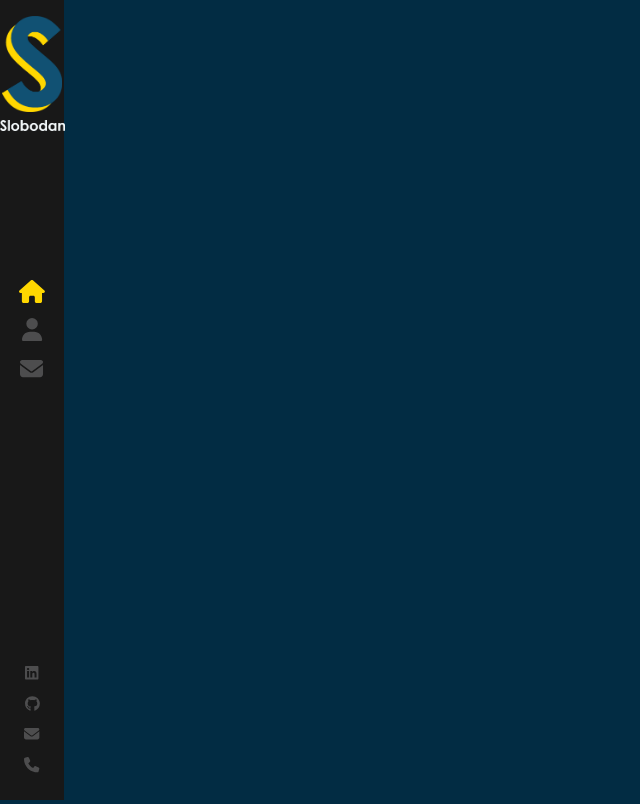
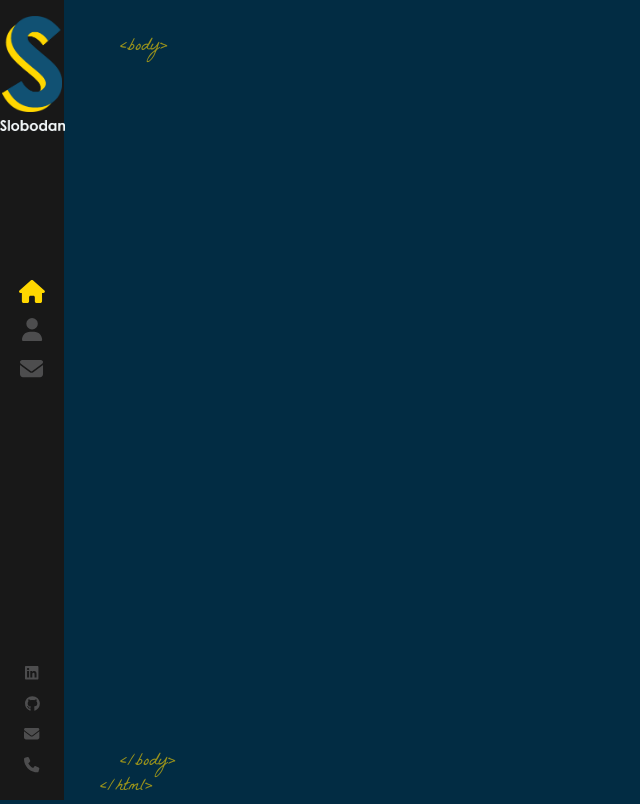
Before and after one commit to mrjiahoe/react-portfolio-w-animation-tutorial, a React (Create React App) app: page / in a window 1280 px wide. Shown: the whole page, without its empty margins (0-640 px from the left). Built offline with nearby package versions, Linux system fonts and the light colour scheme.

Commit message:
done page layout

```diff
--- a/src/components/Layout/index.js
+++ b/src/components/Layout/index.js
@@ -1,12 +1,24 @@
-import Sidebar from '../Sidebar'
-import './index.scss'
+import { Outlet } from "react-router-dom";
+import Sidebar from "../Sidebar";
+import "./index.scss";
 
 const Layout = () => {
-  return (
-    <>
-      <Sidebar />
-    </>
-  )
-}
+	return (
+		<div className="App">
+			<Sidebar />
+			<div className="page">
+				<span className="tags top-tags">&lt;body&gt;</span>
 
-export default Layout
+				<Outlet />
+
+				<span className="tags bottom-tags">
+					&lt;/body&gt;
+					<br />
+					<span className="bottom-tag-html">&lt;/html&gt;</span>
+				</span>
+			</div>
+		</div>
+	);
+};
+
+export default Layout;
--- a/src/components/Layout/index.scss
+++ b/src/components/Layout/index.scss
@@ -0,0 +1,24 @@
+.page {
+	width: 100%;
+	height: 100%;
+	position: absolute;
+}
+
+.top-tags {
+	bottom: auto;
+	top: 35px;
+}
+
+.tags {
+	color: #ffd700;
+	opacity: 0.6;
+	position: absolute;
+	bottom: 0;
+	left: 120px;
+	font-size: 18px;
+	font-family: "La Belle Aurore";
+}
+
+.bottom-tag-html {
+	margin-left: -20px;
+}
```
